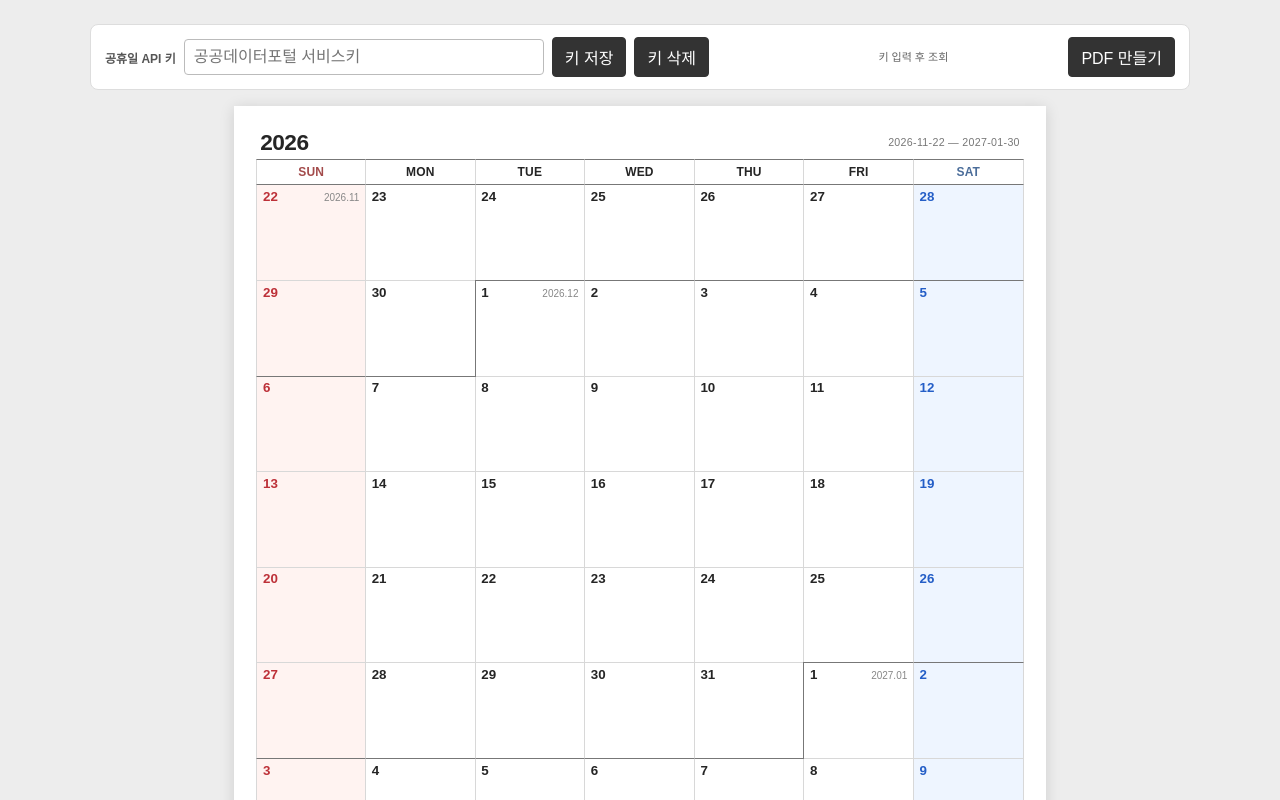
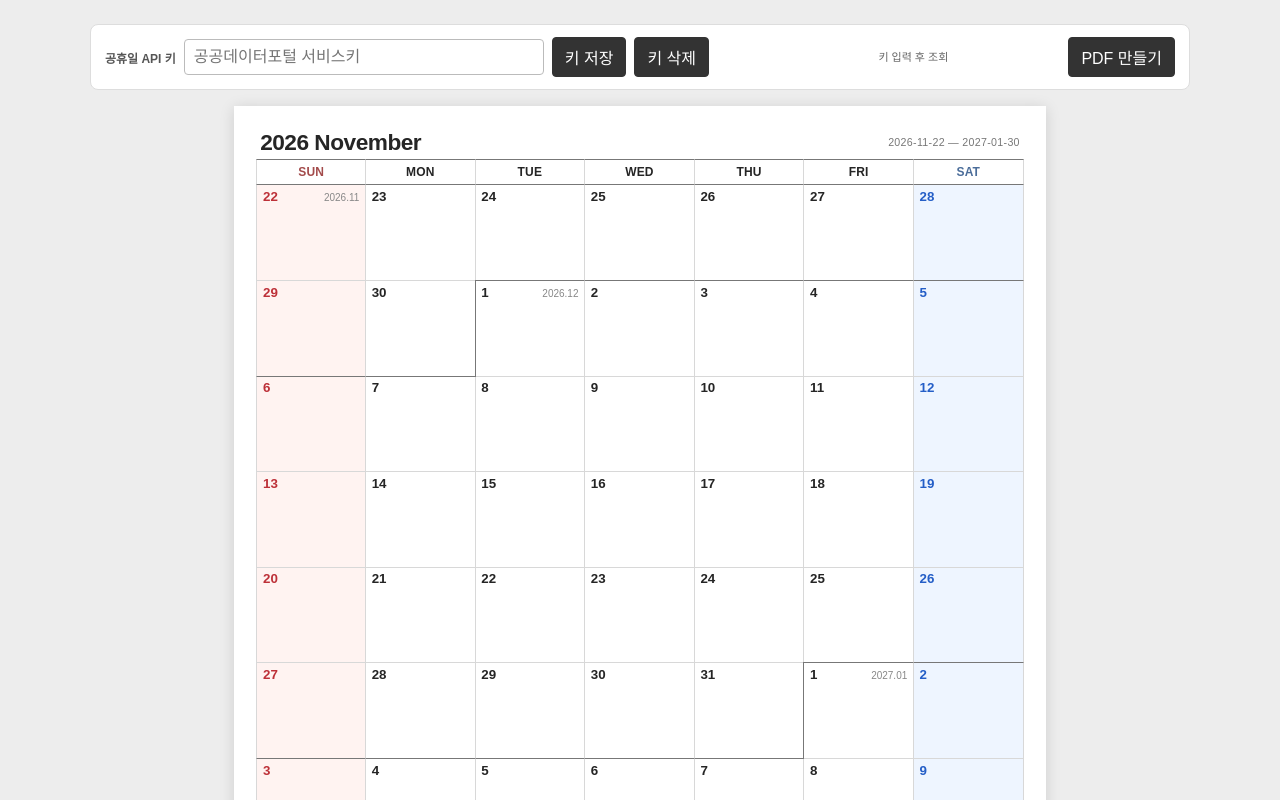
Before and after one commit to hannmira/10-week-calendar, a plain HTML site: page index.html in a window 1280 px wide. Shown: the top 800 px of the page. Drawn offline with Linux system fonts and the light colour scheme.

Commit message:
Show starting month in calendar title

```diff
--- a/index.html
+++ b/index.html
@@ -376,7 +376,8 @@
       calendarBody.appendChild(row);
     }
 
-    document.getElementById("calendarTitle").textContent = today.getFullYear();
+    const startMonth = firstSunday.toLocaleString("en-US", { month: "long" });
+    document.getElementById("calendarTitle").textContent = `${firstSunday.getFullYear()} ${startMonth}`;
     document.getElementById("periodLabel").textContent =
       `${formatISO(firstSunday)}  —  ${formatISO(lastDate)}`;
     loadHolidays(firstSunday, lastDate);
```
